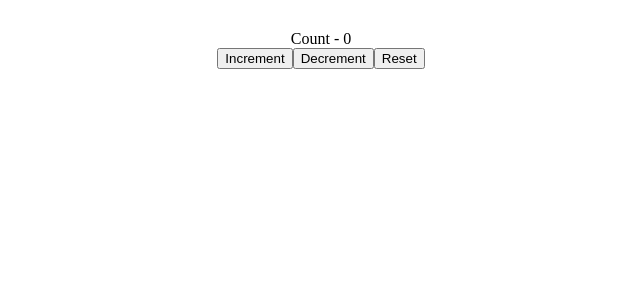
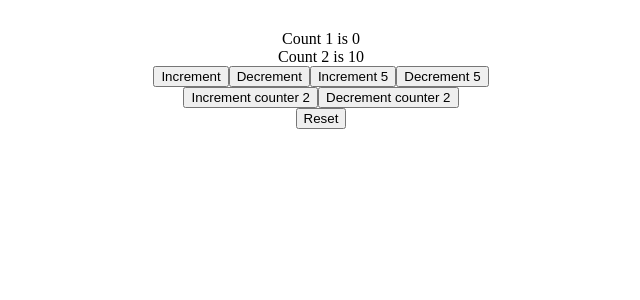
Before and after one commit to LilianMathu/react-context, a React (Create React App) app: page / in a window 1280 px wide. Shown: the top 300 px of the page, without its empty margins (319-959 px from the left). Built offline with nearby package versions, Linux system fonts and the light colour scheme.

Commit message:
useReducer - complex state and action

```diff
--- a/src/App.js
+++ b/src/App.js
@@ -1,9 +1,9 @@
-import CounterOne from "./Components/CounterOne";
+import CounterTwo from "./Components/CounterTwo";
 
 function App() {
   return (
     <div className="App">
-      <CounterOne />
+      <CounterTwo />
     </div>
   );
 }
--- /dev/null
+++ b/src/Components/CounterTwo.js
@@ -0,0 +1,70 @@
+import React, { useReducer } from "react";
+
+// Initial state object
+const initialState = {
+  firstCounter: 0,
+  secondCounter: 10,
+};
+
+// Return new state based on the action type
+const reducer = (state, action) => {
+  switch (action.type) {
+    case "increment":
+      return { ...state, firstCounter: state.firstCounter + action.value };
+
+    case "decrement":
+      return { ...state, firstCounter: state.firstCounter - action.value };
+
+    case "increment2":
+      return { ...state, secondCounter: state.secondCounter + action.value };
+
+    case "decrement2":
+      return { ...state, secondCounter: state.secondCounter - action.value };
+
+    case "reset":
+      return initialState;
+
+    default:
+      return state;
+  }
+};
+
+const CounterTwo = () => {
+  // It takes two arguments: the reducer function (reducer) and the initial state (initialState).
+  // It returns an array with two elements: count represents the current state, and
+  // dispatch is a function used to dispatch actions to update the state.
+  const [count, dispatch] = useReducer(reducer, initialState);
+
+  return (
+    <div>
+      {/* count.firstCounter could also be state.firstCounter */}
+      <div>Count 1 is {count.firstCounter}</div>
+      <div>Count 2 is {count.secondCounter}</div>
+
+      <button onClick={() => dispatch({ type: "increment", value: 1 })}>
+        Increment
+      </button>
+      <button onClick={() => dispatch({ type: "decrement", value: 1 })}>
+        Decrement
+      </button>
+      <button onClick={() => dispatch({ type: "increment", value: 5 })}>
+        Increment 5
+      </button>
+      <button onClick={() => dispatch({ type: "decrement", value: 5 })}>
+        Decrement 5
+      </button>
+
+      <div>
+        <button onClick={() => dispatch({ type: "increment2", value: 1 })}>
+          Increment counter 2
+        </button>
+        <button onClick={() => dispatch({ type: "decrement2", value: 1 })}>
+          Decrement counter 2
+        </button>
+      </div>
+      <button onClick={() => dispatch({ type: "reset" })}>Reset</button>
+    </div>
+  );
+};
+
+export default CounterTwo;
```
